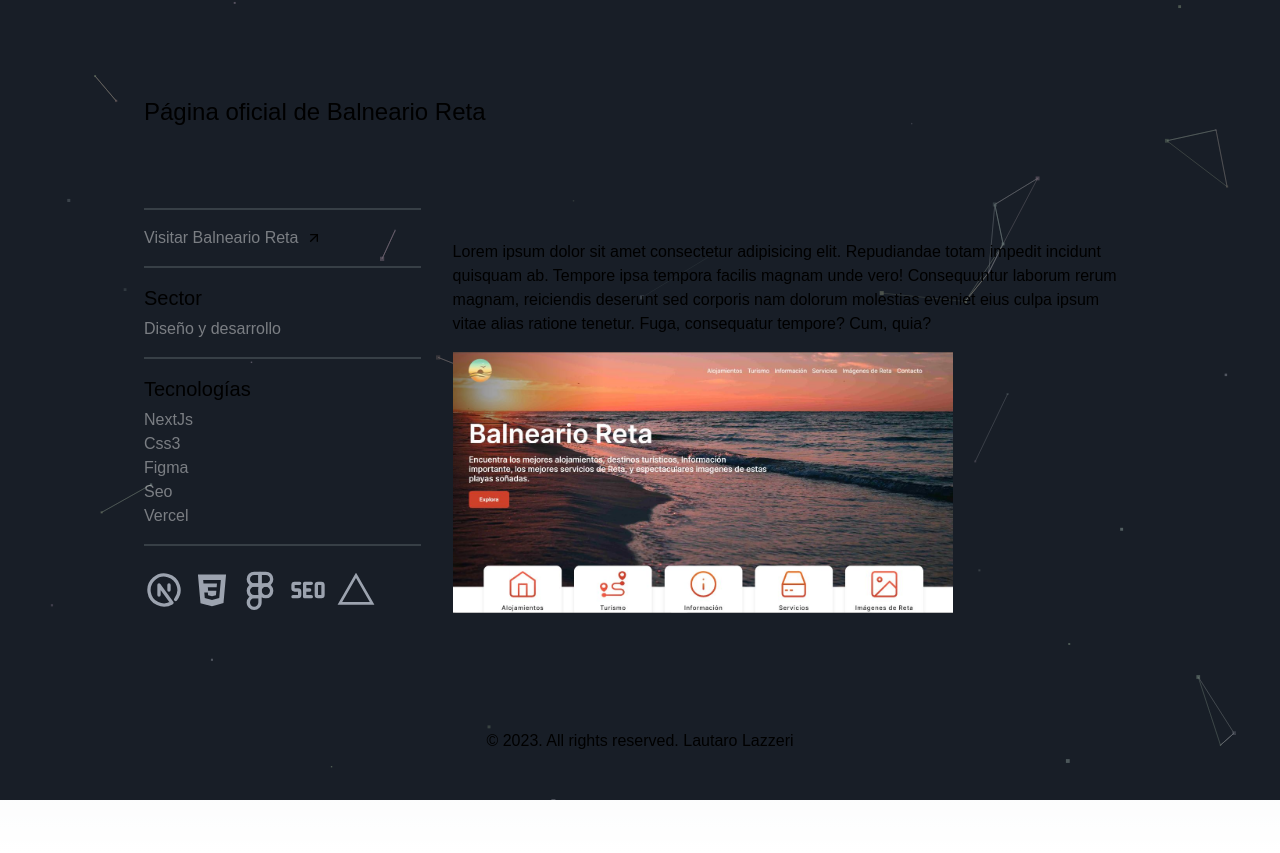
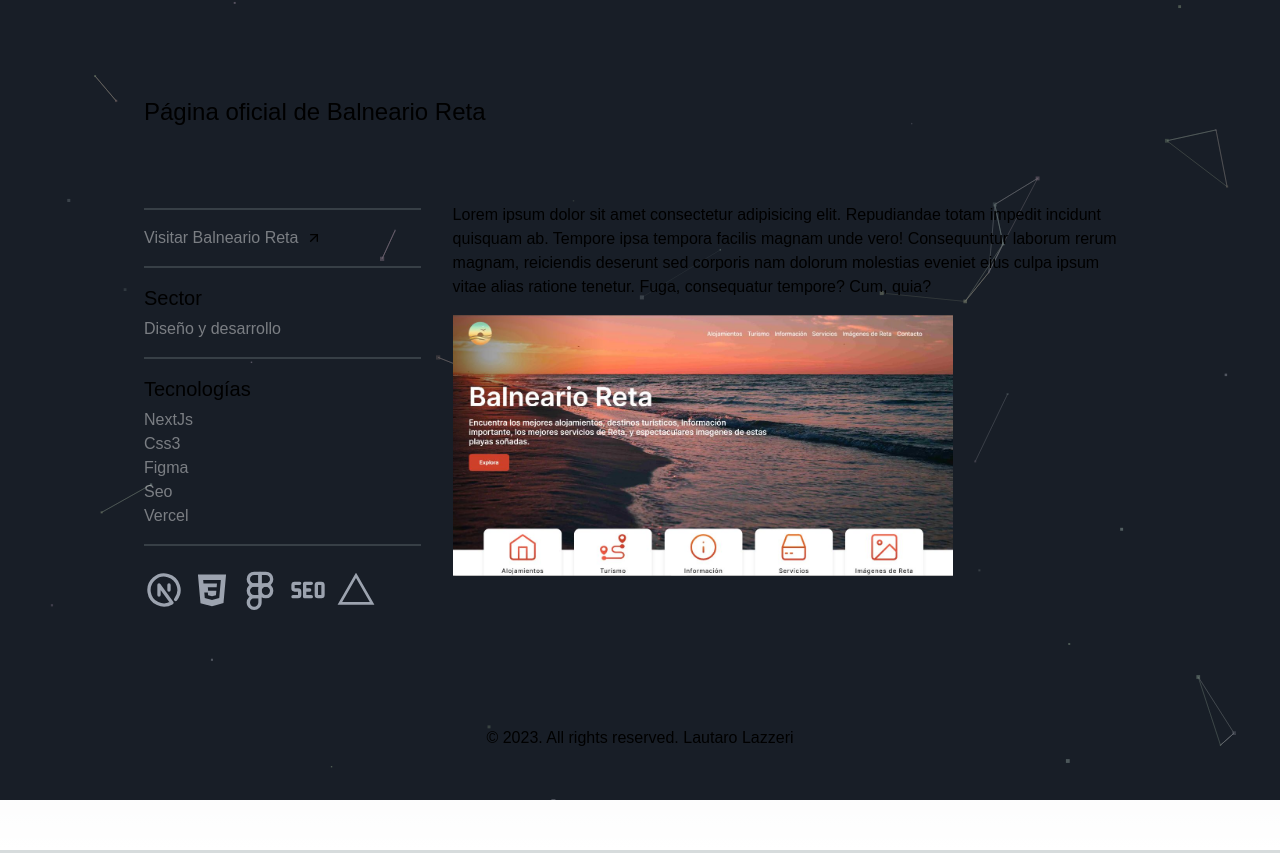
Before and after one commit to lautarolazzeri/lautaro-lazzeri, a Next.js app: page /portfolio/balnearioreta in a window 1280 px wide. Built offline with nearby package versions, Linux system fonts and the light colour scheme.

Commit message:
mt fiz inline css

```diff
--- a/pages/portfolio/balnearioreta.jsx
+++ b/pages/portfolio/balnearioreta.jsx
@@ -49,7 +49,7 @@
               </div>
         </div>
       </div>
-      <div className='md:ml-8 mt-8 md:mt-0'>
+      <div className='md:ml-8 nomt'>
         <p>Lorem ipsum dolor sit amet consectetur adipisicing elit. Repudiandae totam impedit incidunt quisquam ab. Tempore ipsa tempora facilis magnam unde vero! Consequuntur laborum rerum magnam, reiciendis deserunt sed corporis nam dolorum molestias eveniet eius culpa ipsum vitae alias ratione tenetur. Fuga, consequatur tempore? Cum, quia?</p>
         <Image src='/reta.jpg' width={500} height={300} alt='balneario reta' className='mt-5 strange-padding' />
       </div>
--- a/pages/portfolio/itisjt.jsx
+++ b/pages/portfolio/itisjt.jsx
@@ -47,7 +47,7 @@
               </div>
         </div>
       </div>
-      <div className='md:ml-8 mt-8 md:mt-0'>
+      <div className='md:ml-8 nomt'>
         <p>Lorem ipsum dolor sit amet consectetur adipisicing elit. Repudiandae totam impedit incidunt quisquam ab. Tempore ipsa tempora facilis magnam unde vero! Consequuntur laborum rerum magnam, reiciendis deserunt sed corporis nam dolorum molestias eveniet eius culpa ipsum vitae alias ratione tenetur. Fuga, consequatur tempore? Cum, quia?</p>
         <Image src='/seguridad.png' width={500} height={300} alt='Seguridad informatica' className='mt-5 strange-padding' />
       </div>
--- a/pages/portfolio/lamerlina.jsx
+++ b/pages/portfolio/lamerlina.jsx
@@ -47,7 +47,7 @@
               </div>
         </div>
       </div>
-      <div className='md:ml-8 mt-8 md:mt-0'>
+      <div className='md:ml-8 nomt'>
         <p>Lorem ipsum dolor sit amet consectetur adipisicing elit. Repudiandae totam impedit incidunt quisquam ab. Tempore ipsa tempora facilis magnam unde vero! Consequuntur laborum rerum magnam, reiciendis deserunt sed corporis nam dolorum molestias eveniet eius culpa ipsum vitae alias ratione tenetur. Fuga, consequatur tempore? Cum, quia?</p>
         <Image src='/ceci.jpg' width={500} height={300} alt='la Merlina' className='mt-5 strange-padding' />
       </div>
--- a/pages/portfolio/landing.jsx
+++ b/pages/portfolio/landing.jsx
@@ -48,7 +48,7 @@
               </div>
         </div>
       </div>
-      <div className='md:ml-8 mt-8 md:mt-0'>
+      <div className='md:ml-8 nomt'>
         <p>Lorem ipsum dolor sit amet consectetur adipisicing elit. Repudiandae totam impedit incidunt quisquam ab. Tempore ipsa tempora facilis magnam unde vero! Consequuntur laborum rerum magnam, reiciendis deserunt sed corporis nam dolorum molestias eveniet eius culpa ipsum vitae alias ratione tenetur. Fuga, consequatur tempore? Cum, quia?</p>
         <Image src='/landing.jpg' width={500} height={300} alt='Landing page' className='mt-5 strange-padding' />
       </div>
--- a/pages/portfolio/layutena.jsx
+++ b/pages/portfolio/layutena.jsx
@@ -48,7 +48,7 @@
               </div>
         </div>
       </div>
-      <div className='md:ml-8 mt-8 md:mt-0'>
+      <div className='md:ml-8 nomt'>
         <p>Lorem ipsum dolor sit amet consectetur adipisicing elit. Repudiandae totam impedit incidunt quisquam ab. Tempore ipsa tempora facilis magnam unde vero! Consequuntur laborum rerum magnam, reiciendis deserunt sed corporis nam dolorum molestias eveniet eius culpa ipsum vitae alias ratione tenetur. Fuga, consequatur tempore? Cum, quia?</p>
         <Image src='/yutena.jpg' width={500} height={300} alt='La Yuteña' className='mt-5 strange-padding'  />
       </div>
--- a/pages/portfolio/meditacion.jsx
+++ b/pages/portfolio/meditacion.jsx
@@ -54,7 +54,7 @@
               </div>
         </div>
       </div>
-      <div className='md:ml-8 md:mt-0 mt-8'>
+      <div className='md:ml-8 nomt'>
         <p>Lorem ipsum dolor sit amet consectetur adipisicing elit. Repudiandae totam impedit incidunt quisquam ab. Tempore ipsa tempora facilis magnam unde vero! Consequuntur laborum rerum magnam, reiciendis deserunt sed corporis nam dolorum molestias eveniet eius culpa ipsum vitae alias ratione tenetur. Fuga, consequatur tempore? Cum, quia?</p>
         <Image src='/meditation.jpg' width={500} height={300} alt='meditacion' className='mt-5 strange-padding' />
       </div>
--- a/pages/portfolio/metodosilva.jsx
+++ b/pages/portfolio/metodosilva.jsx
@@ -49,7 +49,7 @@
               </div>
         </div>
       </div>
-      <div className='md:ml-8 mt-8 md:mt-0'>
+      <div className='md:ml-8 nomt'>
         <p>Lorem ipsum dolor sit amet consectetur adipisicing elit. Repudiandae totam impedit incidunt quisquam ab. Tempore ipsa tempora facilis magnam unde vero! Consequuntur laborum rerum magnam, reiciendis deserunt sed corporis nam dolorum molestias eveniet eius culpa ipsum vitae alias ratione tenetur. Fuga, consequatur tempore? Cum, quia?</p>
         <Image src='/metodosilva.jpg' width={500} height={300} alt='metodosilva' className='mt-5 strange-padding' />
       </div>
--- a/pages/portfolio/sicars.jsx
+++ b/pages/portfolio/sicars.jsx
@@ -50,7 +50,7 @@
               </div>
         </div>
       </div>
-      <div className='md:ml-8 mt-8 md:mt-0'>
+      <div className='md:ml-8 nomt'>
         <p>Lorem ipsum dolor sit amet consectetur adipisicing elit. Repudiandae totam impedit incidunt quisquam ab. Tempore ipsa tempora facilis magnam unde vero! Consequuntur laborum rerum magnam, reiciendis deserunt sed corporis nam dolorum molestias eveniet eius culpa ipsum vitae alias ratione tenetur. Fuga, consequatur tempore? Cum, quia?</p>
         <Image src='/sicars.jpg' width={500} height={300} alt='Sicars' className='mt-5 strange-padding' />
       </div>
--- a/src/app/globals.css
+++ b/src/app/globals.css
@@ -47,3 +47,12 @@
 .strange-padding h4 {
   margin-bottom: 5px;
 }
+.nomt {
+  margin-top: 8px;
+}
+
+@media screen and (min-width: 768px) {
+  .nomt {
+    margin-top: -5px;
+  }
+}
```
